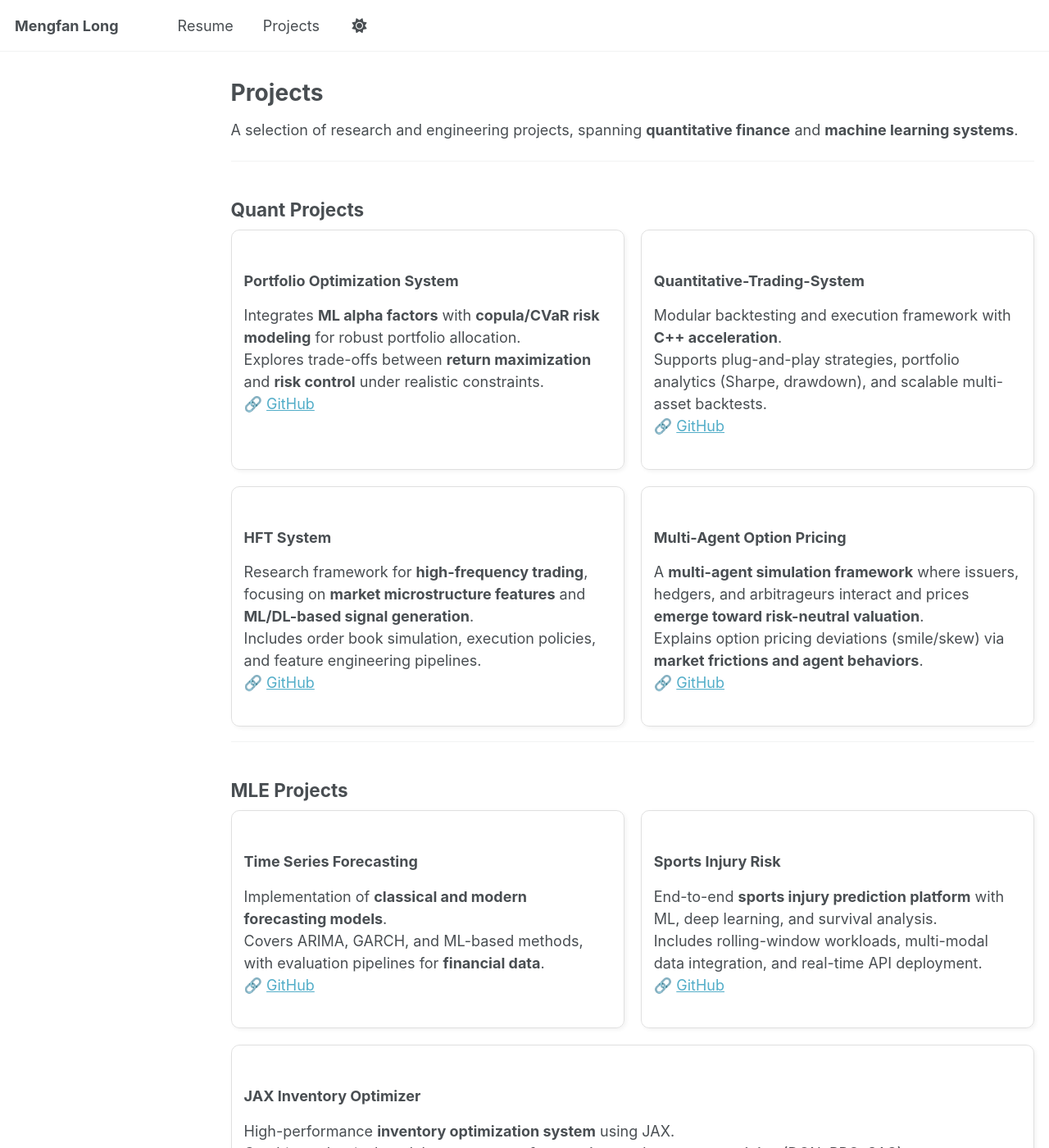
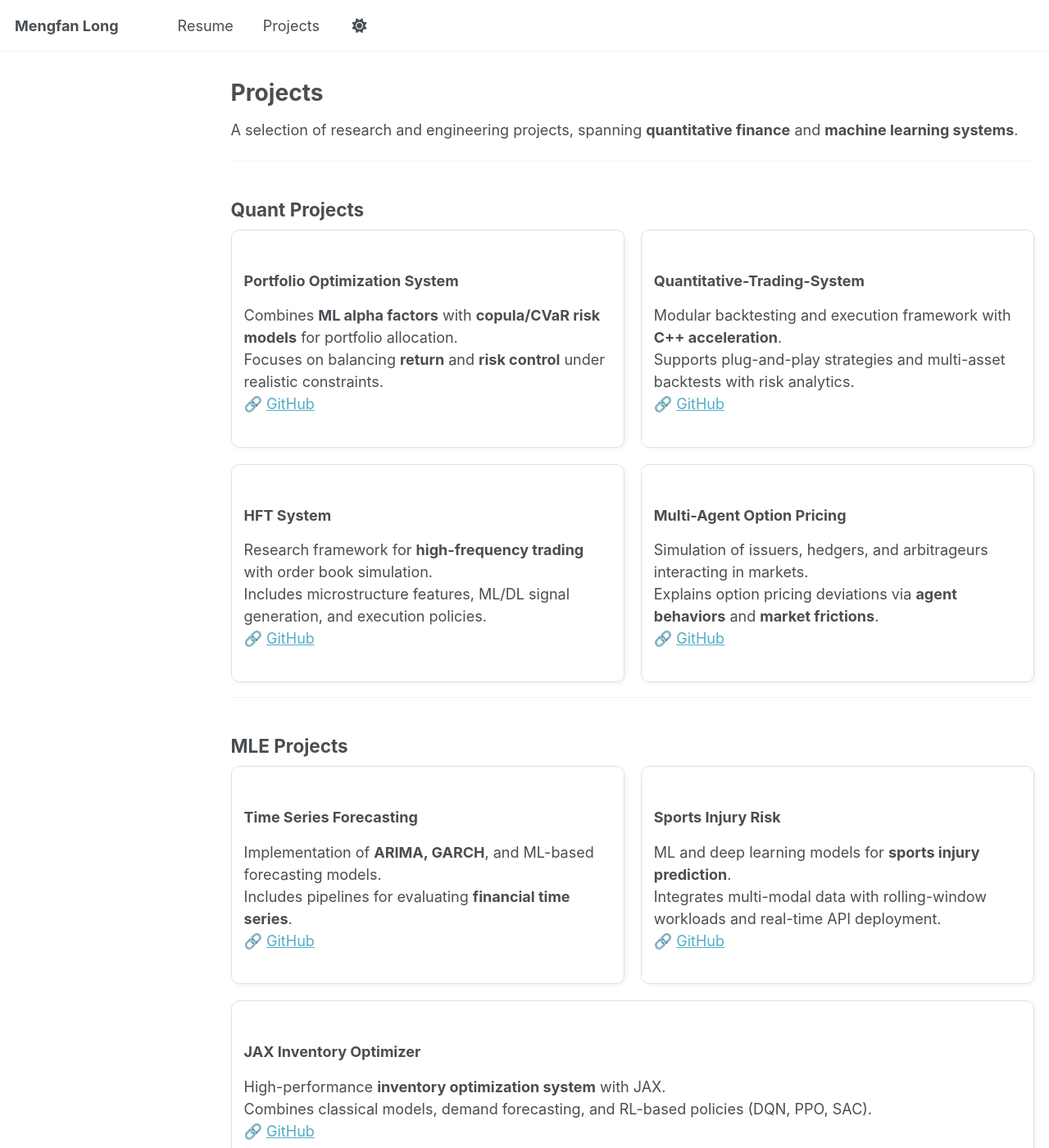
Before and after one commit to kevinlmf/kevinlmf.github.io, a Jekyll site: the page built from _pages/projects.md, in a window 1280 px wide and 1400 px high. Shown: the whole window at 82% size. Built offline with Jekyll 4.4.1, drawn with Linux system fonts in a browser that asks for light colours; a script that is not in the unit is left out; some of the changed text lies outside the part shown.

Commit message:
Update projects.md

```diff
--- a/_pages/projects.md
+++ b/_pages/projects.md
@@ -8,6 +8,7 @@ author_profile: false
 A selection of research and engineering projects, spanning **quantitative finance** and **machine learning systems**.
 
 ---
+
 ## Quant Projects
 
 <div style="display:flex; flex-wrap:wrap; gap:20px;">
@@ -15,8 +16,8 @@ A selection of research and engineering projects, spanning **quantitative financ
   <div style="flex:1; min-width:320px; border:1px solid #e0e0e0; border-radius:10px; padding:15px; box-shadow:2px 2px 5px rgba(0,0,0,0.05);">
     <h3>Portfolio Optimization System</h3>
     <p>
-      Integrates <b>ML alpha factors</b> with <b>copula/CVaR risk modeling</b> for robust portfolio allocation.<br>
-      Explores trade-offs between <b>return maximization</b> and <b>risk control</b> under realistic constraints.<br>
+      Combines <b>ML alpha factors</b> with <b>copula/CVaR risk models</b> for portfolio allocation.<br>
+      Focuses on balancing <b>return</b> and <b>risk control</b> under realistic constraints.<br>
       🔗 <a href="https://github.com/kevinlmf/Portfolio_Optimization" target="_blank">GitHub</a>
     </p>
   </div>
@@ -25,7 +26,7 @@ A selection of research and engineering projects, spanning **quantitative financ
     <h3>Quantitative-Trading-System</h3>
     <p>
       Modular backtesting and execution framework with <b>C++ acceleration</b>.<br>
-      Supports plug-and-play strategies, portfolio analytics (Sharpe, drawdown), and scalable multi-asset backtests.<br>
+      Supports plug-and-play strategies and multi-asset backtests with risk analytics.<br>
       🔗 <a href="https://github.com/kevinlmf/Quantitive-Trading-System" target="_blank">GitHub</a>
     </p>
   </div>
@@ -33,8 +34,8 @@ A selection of research and engineering projects, spanning **quantitative financ
   <div style="flex:1; min-width:320px; border:1px solid #e0e0e0; border-radius:10px; padding:15px; box-shadow:2px 2px 5px rgba(0,0,0,0.05);">
     <h3>HFT System</h3>
     <p>
-      Research framework for <b>high-frequency trading</b>, focusing on <b>market microstructure features</b> and <b>ML/DL-based signal generation</b>.<br>
-      Includes order book simulation, execution policies, and feature engineering pipelines.<br>
+      Research framework for <b>high-frequency trading</b> with order book simulation.<br>
+      Includes microstructure features, ML/DL signal generation, and execution policies.<br>
       🔗 <a href="https://github.com/kevinlmf/HFT_System" target="_blank">GitHub</a>
     </p>
   </div>
@@ -42,8 +43,8 @@ A selection of research and engineering projects, spanning **quantitative financ
   <div style="flex:1; min-width:320px; border:1px solid #e0e0e0; border-radius:10px; padding:15px; box-shadow:2px 2px 5px rgba(0,0,0,0.05);">
     <h3>Multi-Agent Option Pricing</h3>
     <p>
-      A <b>multi-agent simulation framework</b> where issuers, hedgers, and arbitrageurs interact and prices <b>emerge toward risk-neutral valuation</b>.<br>
-      Explains option pricing deviations (smile/skew) via <b>market frictions and agent behaviors</b>.<br>
+      Simulation of issuers, hedgers, and arbitrageurs interacting in markets.<br>
+      Explains option pricing deviations via <b>agent behaviors</b> and <b>market frictions</b>.<br>
       🔗 <a href="https://github.com/kevinlmf/MultiAgent_OptionPricing" target="_blank">GitHub</a>
     </p>
   </div>
@@ -59,8 +60,8 @@ A selection of research and engineering projects, spanning **quantitative financ
   <div style="flex:1; min-width:320px; border:1px solid #e0e0e0; border-radius:10px; padding:15px; box-shadow:2px 2px 5px rgba(0,0,0,0.05);">
     <h3>Time Series Forecasting</h3>
     <p>
-      Implementation of <b>classical and modern forecasting models</b>.<br>
-      Covers ARIMA, GARCH, and ML-based methods, with evaluation pipelines for <b>financial data</b>.<br>
+      Implementation of <b>ARIMA, GARCH</b>, and ML-based forecasting models.<br>
+      Includes pipelines for evaluating <b>financial time series</b>.<br>
       🔗 <a href="https://github.com/kevinlmf/Time_Series_Forecasting" target="_blank">GitHub</a>
     </p>
   </div>
@@ -68,8 +69,8 @@ A selection of research and engineering projects, spanning **quantitative financ
   <div style="flex:1; min-width:320px; border:1px solid #e0e0e0; border-radius:10px; padding:15px; box-shadow:2px 2px 5px rgba(0,0,0,0.05);">
     <h3>Sports Injury Risk</h3>
     <p>
-      End-to-end <b>sports injury prediction platform</b> with ML, deep learning, and survival analysis.<br>
-      Includes rolling-window workloads, multi-modal data integration, and real-time API deployment.<br>
+      ML and deep learning models for <b>sports injury prediction</b>.<br>
+      Integrates multi-modal data with rolling-window workloads and real-time API deployment.<br>
       🔗 <a href="https://github.com/kevinlmf/Sports_Injury_Prediction" target="_blank">GitHub</a>
     </p>
   </div>
@@ -77,10 +78,14 @@ A selection of research and engineering projects, spanning **quantitative financ
   <div style="flex:1; min-width:320px; border:1px solid #e0e0e0; border-radius:10px; padding:15px; box-shadow:2px 2px 5px rgba(0,0,0,0.05);">
     <h3>JAX Inventory Optimizer</h3>
     <p>
-      High-performance <b>inventory optimization system</b> using JAX.<br>
-      Combines classical models, <b>ML demand forecasting</b>, and <b>RL-based policies</b> (DQN, PPO, SAC).<br>
+      High-performance <b>inventory optimization system</b> with JAX.<br>
+      Combines classical models, demand forecasting, and RL-based policies (DQN, PPO, SAC).<br>
       🔗 <a href="https://github.com/kevinlmf/JAX_Inventory_Optimizer" target="_blank">GitHub</a>
     </p>
   </div>
 
 </div>
+
+---
+
+These projects are <strong>actively evolving</strong>, with frequent updates in <strong>model design</strong>, <strong>algorithmic performance</strong>, and <strong>deployment readiness</strong>. Over time, as the systems <strong>stabilize</strong> and <strong>scale</strong>, the outcomes are expected to become more <em>influential</em> in both <strong>methodological development</strong> and <strong>practical validation</strong>.
```
